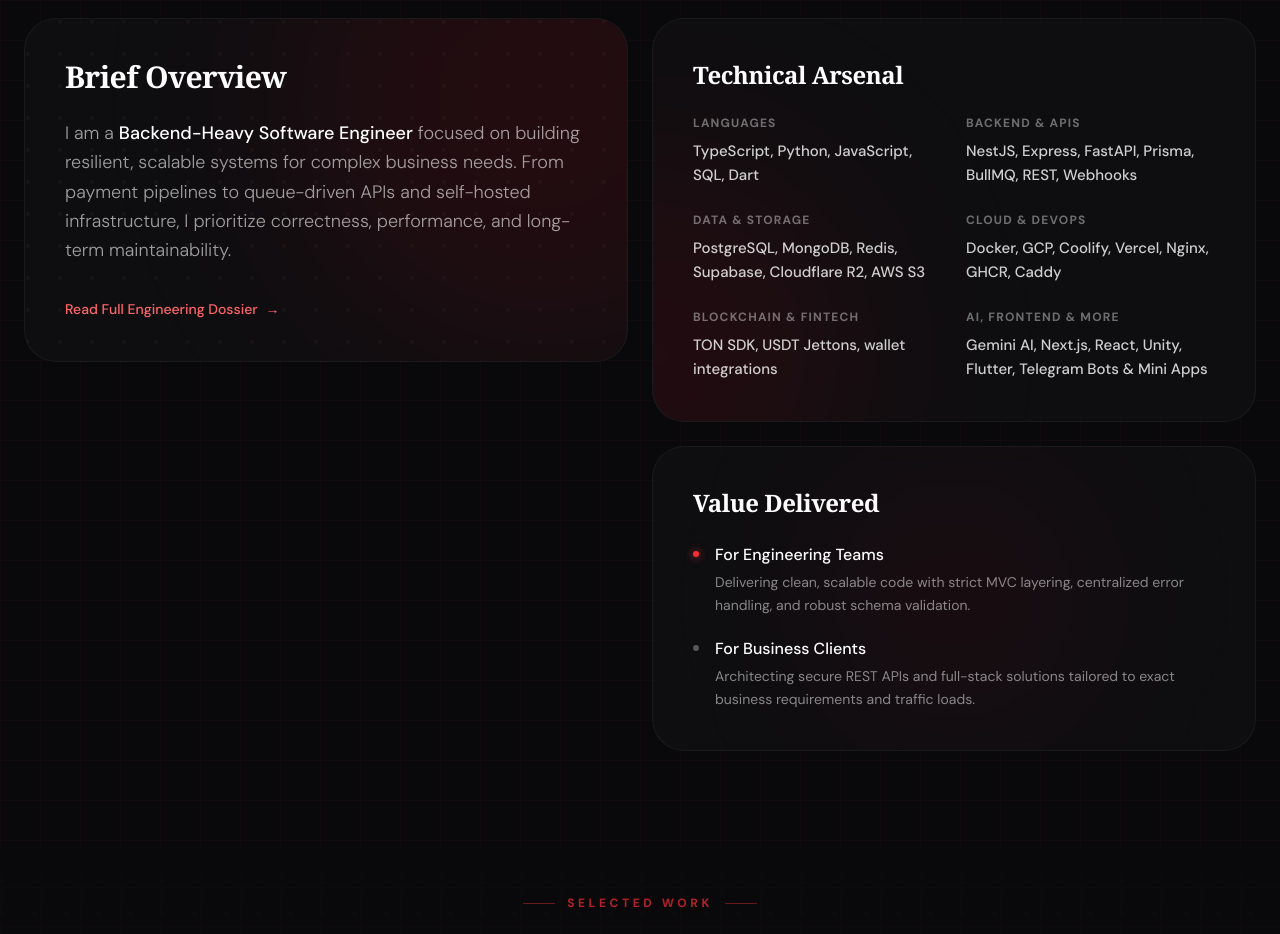
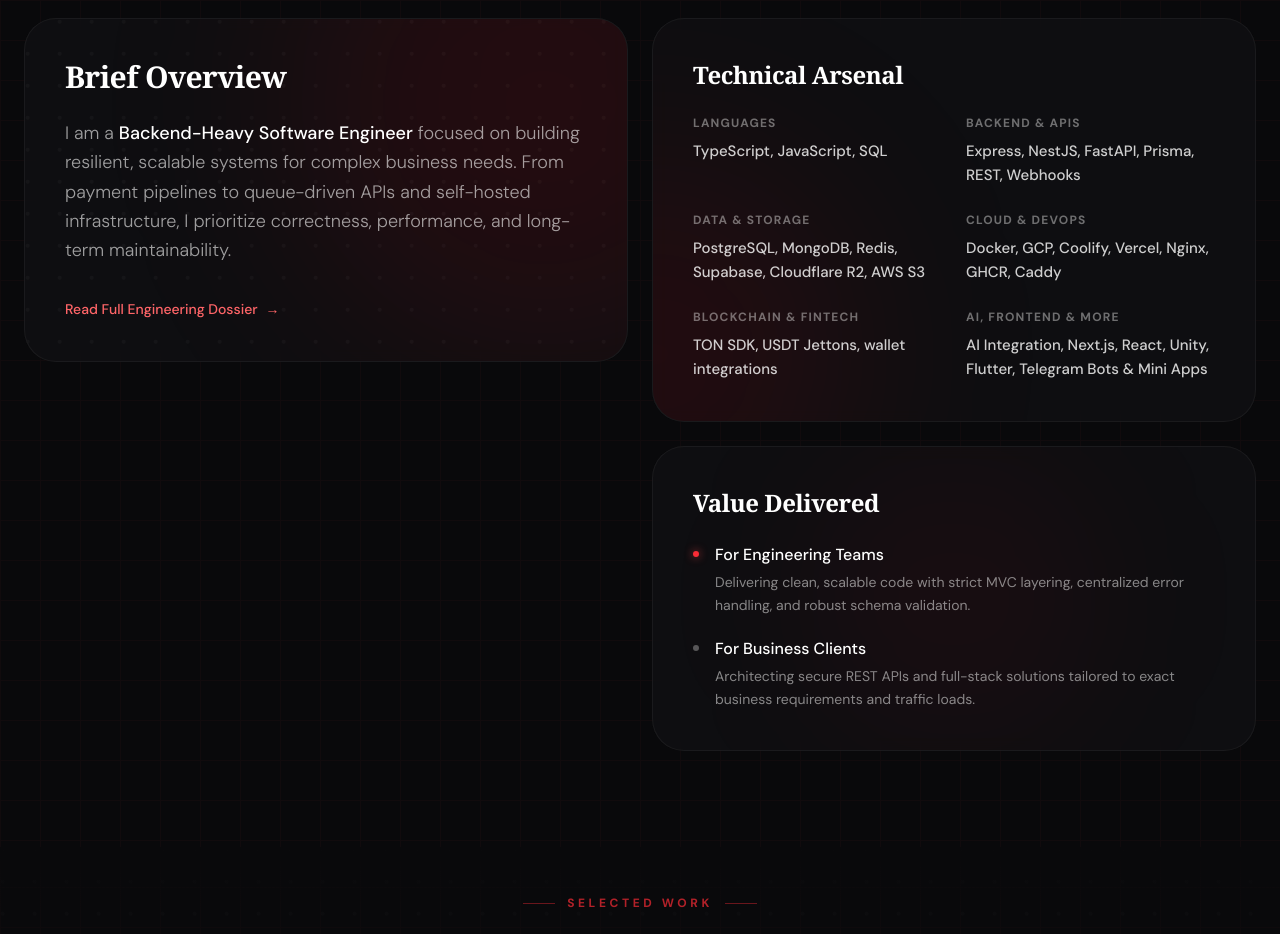
Before and after one commit to devYahia/portfolio-editorial-v2, a Next.js app: page / in a window 1280 px wide. Shown: the part 1040-1974 px from the top of the page. Built offline with nearby package versions, Linux system fonts and the light colour scheme.

Commit message:
fix: update tech stack list in Bento component

```diff
--- a/src/components/red-grid/GlobalRedBento.tsx
+++ b/src/components/red-grid/GlobalRedBento.tsx
@@ -2,12 +2,12 @@
 import { motion } from 'framer-motion';
 
 const techGroups = [
-  { label: 'Languages', value: 'TypeScript, Python, JavaScript, SQL, Dart' },
-  { label: 'Backend & APIs', value: 'NestJS, Express, FastAPI, Prisma, BullMQ, REST, Webhooks' },
+  { label: 'Languages', value: 'TypeScript, JavaScript, SQL' },
+  { label: 'Backend & APIs', value: 'Express, NestJS, FastAPI, Prisma, REST, Webhooks' },
   { label: 'Data & Storage', value: 'PostgreSQL, MongoDB, Redis, Supabase, Cloudflare R2, AWS S3' },
   { label: 'Cloud & DevOps', value: 'Docker, GCP, Coolify, Vercel, Nginx, GHCR, Caddy' },
   { label: 'Blockchain & Fintech', value: 'TON SDK, USDT Jettons, wallet integrations' },
-  { label: 'AI, Frontend & More', value: 'Gemini AI, Next.js, React, Unity, Flutter, Telegram Bots & Mini Apps' },
+  { label: 'AI, Frontend & More', value: 'AI Integration, Next.js, React, Unity, Flutter, Telegram Bots & Mini Apps' },
 ];
 
 const valuePoints = [
```
